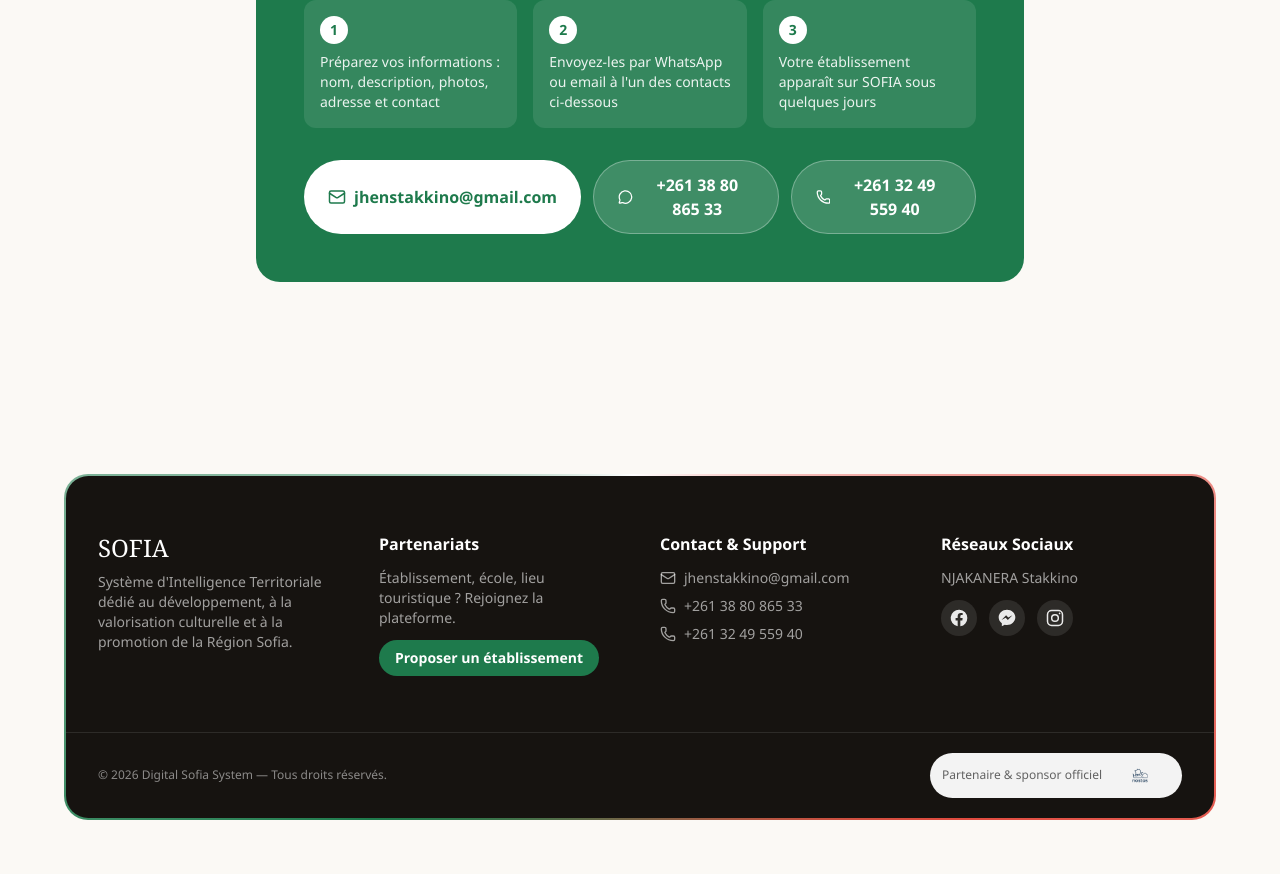
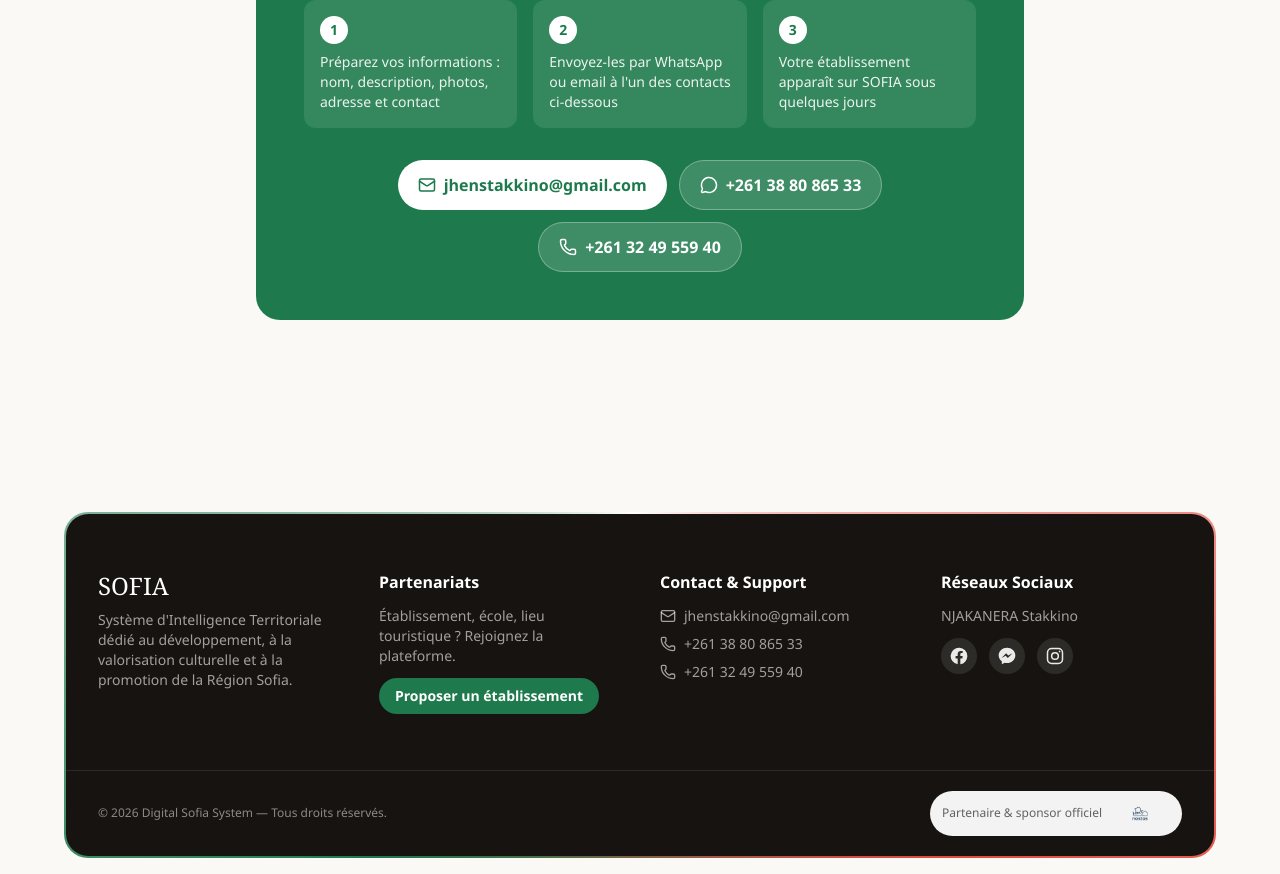
Before and after one commit to Stakkino/region_sofia, a Next.js app in the folder front/: page /a-propos in a window 1280 px wide. Shown: the part 1630-2504 px from the top of the page. Before the commit the page ends 2466 px from the top, so only its background shows below. Built offline with nearby package versions, Linux system fonts and the light colour scheme.

Commit message:
mise a jours october 17

```diff
--- a/front/src/app/a-propos/page.tsx
+++ b/front/src/app/a-propos/page.tsx
@@ -95,28 +95,28 @@
             <Step numero="3" texte="Votre établissement apparaît sur SOFIA sous quelques jours" />
           </div>
 
-          <div className="flex flex-col sm:flex-row gap-3 justify-center">
+          <div className="flex flex-col sm:flex-row flex-wrap gap-3 justify-center">
             <a
                 href="mailto:jhenstakkino@gmail.com"
-              className="flex items-center justify-center gap-2 bg-white text-(--color-mada-vert) font-semibold px-6 py-3 rounded-full hover:bg-(--color-fond) transition-colors"
+                className="inline-flex items-center justify-center gap-2 whitespace-nowrap bg-white text-(--color-mada-vert) font-semibold px-5 py-3 rounded-full text-sm sm:text-base hover:bg-(--color-fond) transition-colors"
             >
-              <Mail size={18} /> jhenstakkino@gmail.com
+                <Mail size={18} className="shrink-0" /> jhenstakkino@gmail.com
             </a>
             <a
                 href="https://wa.me/261388086533"
                 target="_blank"
                 rel="noopener noreferrer"
-              className="flex items-center justify-center gap-2 bg-white/15 border border-white/30 font-semibold px-6 py-3 rounded-full hover:bg-white/25 transition-colors"
+                className="inline-flex items-center justify-center gap-2 whitespace-nowrap bg-white/15 border border-white/30 font-semibold px-5 py-3 rounded-full text-sm sm:text-base hover:bg-white/25 transition-colors"
             >
-              <MessageCircle size={18} /> +261 38 80 865 33
+                <MessageCircle size={18} className="shrink-0" /> +261 38 80 865 33
             </a>
             <a
                 href="https://wa.me/261324955940"
                 target="_blank"
                 rel="noopener noreferrer"
-              className="flex items-center justify-center gap-2 bg-white/15 border border-white/30 font-semibold px-6 py-3 rounded-full hover:bg-white/25 transition-colors"
+                className="inline-flex items-center justify-center gap-2 whitespace-nowrap bg-white/15 border border-white/30 font-semibold px-5 py-3 rounded-full text-sm sm:text-base hover:bg-white/25 transition-colors"
             >
-              <Phone size={18} /> +261 32 49 559 40
+                <Phone size={18} className="shrink-0" /> +261 32 49 559 40
             </a>
           </div>
         </div>
```
Lines whose indentation alone changed are shown as unchanged.
